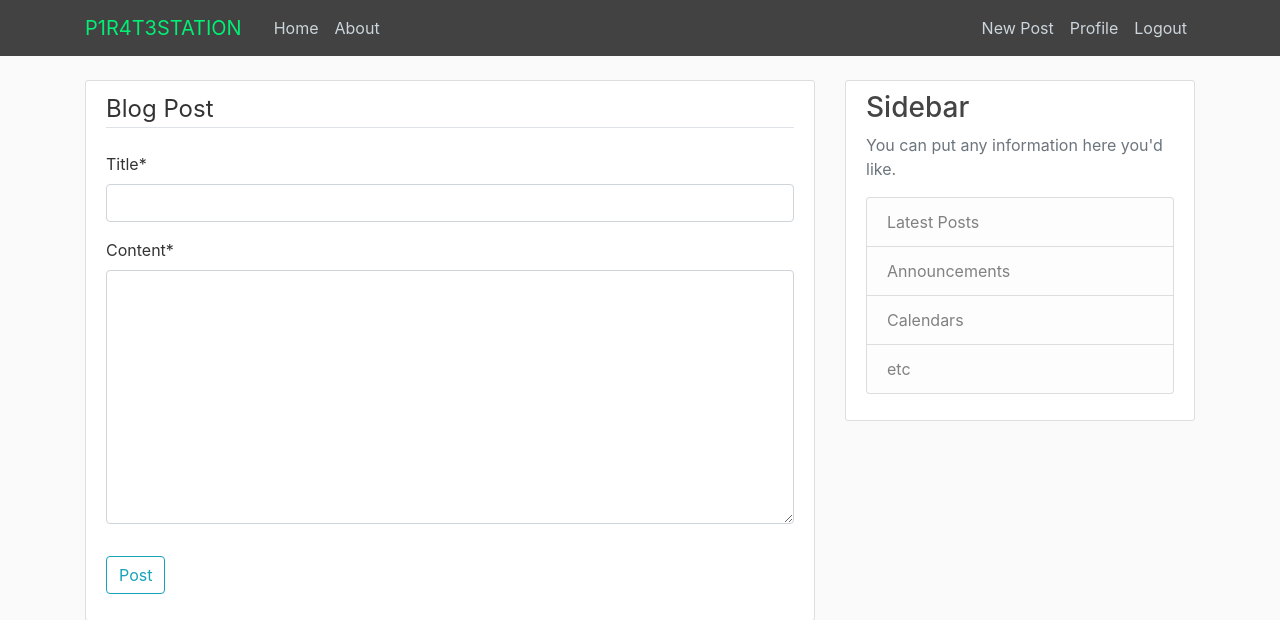
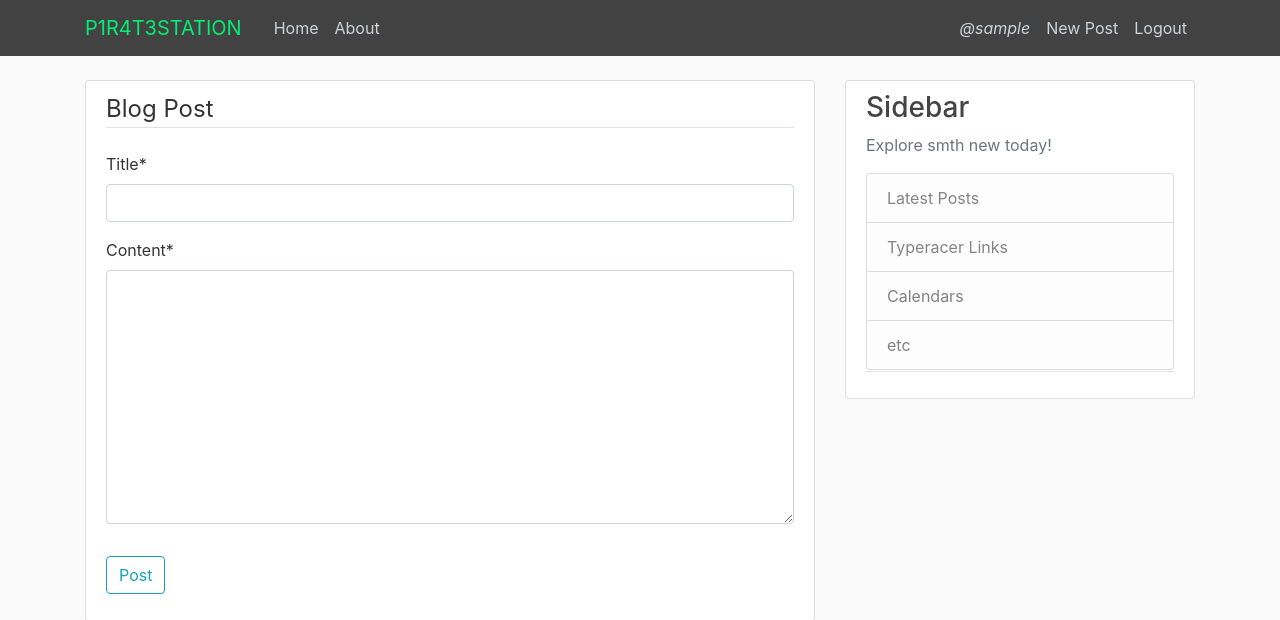
Before and after one commit to spcows/spacecows, a Django app: page /post/new/ in a window 1280 px wide. Shown: the top 620 px of the page. Run offline with Django 3.2, Linux system fonts and the light colour scheme; the visitor is signed in with stand-in values (Sample User, id 1); some libraries are stand-ins or nearby versions.

Commit message:
edited settings file + fixed post-date problem

```diff
--- a/blog/templates/blog/about.html
+++ b/blog/templates/blog/about.html
@@ -1,6 +1,6 @@
 {% extends 'blog/base.html' %}
 {% block content %}
-    <h3>🏴‍☠️🏴‍☠️About🏴‍☠️🏴‍☠️</h3>
+    <h3>About</h3>
 
     <br />
 
@@ -9,7 +9,7 @@
     </div>
 
     <br />
-    <p>I don't want to say a lot about myself, because of privacy side, but I definitely interesting in <b>computers</b> and <b>coding</b> itself; And if I would say that I'm a 'hacker', it can be only my subjective opinion. I love <a href="https://torproject.org">Tor</a>, <a href="https://wikileaks.org">Wiki Leaks</a>, <a href="https://electrum.org/">Electrum</a>, <a href="https://nordvpn.com">Nord VPN</a>. <b>I hightly recommend you get rid off</b> Google and Google services (It's better to use <a href="https://duckduckgo.com">DuckDuckGo</a>), delete all your Facebook, Instagram, WhatsApp accounts (You can use <a href="https://telegram.org">Telegram</a> instead of than evil).
+    <p>I don't want to say a lot about myself, because of privacy side, but I definitely interesting in <b>computers</b> and <b>coding</b> itself; And if I would say that I'm a 'hacker', it can be only my subjective opinion. I love <a href="https://torproject.org">Tor</a>, <a href="https://wikileaks.org">Wiki Leaks</a>, <a href="https://electrum.org/">Electrum</a>, <a href="https://nordvpn.com">Nord VPN</a>. <b>I hightly recommend you get rid off</b> Google and Google services (It's better to use <a href="https://duckduckgo.com">DuckDuckGo</a>, <a href="https://protonmail.com">Protonmail</a>), delete all your Facebook, Instagram, WhatsApp accounts (You can use <a href="https://telegram.org">Telegram</a> instead of than evil).
     <br />
     <p>As you noticed, I'm really a little bit P4R4NO1D, but it's justified paranoia.</p>
     <b>So, I give you a chance to decide about who am I</b></p>
--- a/blog/templates/blog/base.html
+++ b/blog/templates/blog/base.html
@@ -6,9 +6,9 @@
     <link rel="stylesheet" href="https://stackpath.bootstrapcdn.com/bootstrap/4.3.1/css/bootstrap.min.css" integrity="sha384-ggOyR0iXCbMQv3Xipma34MD+dH/1fQ784/j6cY/iJTQUOhcWr7x9JvoRxT2MZw1T" crossorigin="anonymous">
     <link rel="stylesheet" href="{% static 'blog/main.css' %}">
     {% if title %}
-      <title>BLOG - {{ title }}</title>
+      <title>P1R4T3STATION - {{ title }}</title>
     {% else %}
-      <title>BLOG</title>
+      <title>P1R4T3STATION</title>
     {% endif %}
   </head>
   <body>
@@ -28,8 +28,8 @@
             <!-- Navbar Right Side -->
             <div class="navbar-nav">
               {% if user.is_authenticated %}
+              <i><a class="nav-item nav-link" href="{% url 'profile' %}">@{{ user.username }}</a></i>
                 <a class="nav-item nav-link" href="{% url 'post-create' %}">New Post</a>
-                <a class="nav-item nav-link" href="{% url 'profile' %}">Profile</a>
                 <a class="nav-item nav-link" href="{% url 'logout' %}">Logout</a>
               {% else %}
                 <a class="nav-item nav-link" href="{% url 'login' %}">Login</a>
@@ -56,10 +56,10 @@
         <div class="col-md-4">
           <div class="content-section">
             <h3>Sidebar</h3>
-            <p class='text-muted'>You can put any information here you'd like.
-              <ul class="list-group">
-                <li class="list-group-item list-group-item-light">Latest Posts</li>
-                <li class="list-group-item list-group-item-light">Announcements</li>
+            <p class='text-muted'>Explore smth new today!
+              <ul class="list-group article-metadata">
+                <li class="list-group-item list-group-item-light"><a class="author_title" href="{% url 'blog-home' %}">Latest Posts</a></li>
+                <li class="list-group-item list-group-item-light"><a class="author_title" href="">Typeracer Links</a></li>
                 <li class="list-group-item list-group-item-light">Calendars</li>
                 <li class="list-group-item list-group-item-light">etc</li>
               </ul>
--- a/blog/urls.py
+++ b/blog/urls.py
@@ -1,13 +1,17 @@
 from django.urls import path
 from . import views
-from .views import PostListView, PostDetailView, PostCreateView, PostUpdateView, PostDeleteView, UserPostListView
+from .views import PostListView, PostDetailView, PostCreateView, PostUpdateView, PostDeleteView, UserPostListView, TyperacerCreateView
 
 urlpatterns = [
+    #Blog section
     path("", PostListView.as_view(), name='blog-home'),
     path("user/<str:username>", UserPostListView.as_view(), name='user-posts'),
     path("post/<int:pk>/", PostDetailView.as_view(), name='post-detail'),
     path("post/new/", PostCreateView.as_view(), name='post-create'),
     path("post/<int:pk>/update/", PostUpdateView.as_view(), name='post-update'),
     path("post/<int:pk>/delete/", PostDeleteView.as_view(), name='post-delete'),
-    path("about/", views.about, name="blog-about")
+    path("about/", views.about, name="blog-about"),
+    #Typeracer section
+    path("typeracer/", views.typeracer, name='typeracer'),
+    path("typeracer/link/new/", TyperacerCreateView.as_view(), name='link-create'),
 ]
--- a/blog/views.py
+++ b/blog/views.py
@@ -4,7 +4,7 @@ from .models import Post
 from django.contrib.auth.models import User
 from django.views.generic import ListView, DetailView, CreateView, UpdateView, DeleteView
 
-
+#blog
 def home(request):
     content = {
         'posts': Post.objects.all()
@@ -16,6 +16,7 @@ class PostListView(ListView):
     model = Post
     template_name = 'blog/home.html'
     context_object_name = 'posts'
+    ordering = ['-date_posted']
     paginate_by = 5
 
 class UserPostListView(ListView):
@@ -65,6 +66,19 @@ class PostDeleteView(LoginRequiredMixin, UserPassesTestMixin, DeleteView):
         if self.request.user == post.author: #checking if it's trully the same author who has created the post
             return True
         return False
-
+#about
 def about(request):
     return render(request, 'blog/about.html', {'title': 'About'})
+#typeracer
+def typeracer(request):
+    return render(request, 'typeracer/typeracer.html')
+
+class TyperacerCreateView(LoginRequiredMixin, CreateView):
+    model = Post
+    fields = ['title', 'content']
+
+    def test_func(self):
+        post = self.get_object()
+        if self.request.user == post.author: #checking if it's trully the same author who has created the post
+            return True
+        return False
--- a/website/settings.py
+++ b/website/settings.py
@@ -25,7 +25,7 @@ SECRET_KEY = '6!034sv20o#q&r1afk^i-bp-a4)mk@p2nyi#1n+8@6l(%(i*w1'
 # SECURITY WARNING: don't run with debug turned on in production!
 DEBUG = True
 
-ALLOWED_HOSTS = ['stanciya123.pythonanywhere.com']
+ALLOWED_HOSTS = ['stanciya123.pythonanywhere.com', 'localhost']
 
 
 # Application definition
```
Also changed, not shown: blog/templates/blog/user_posts.html (+0 -21 lines), media/profile_pics/greenterminal.gif (added).
